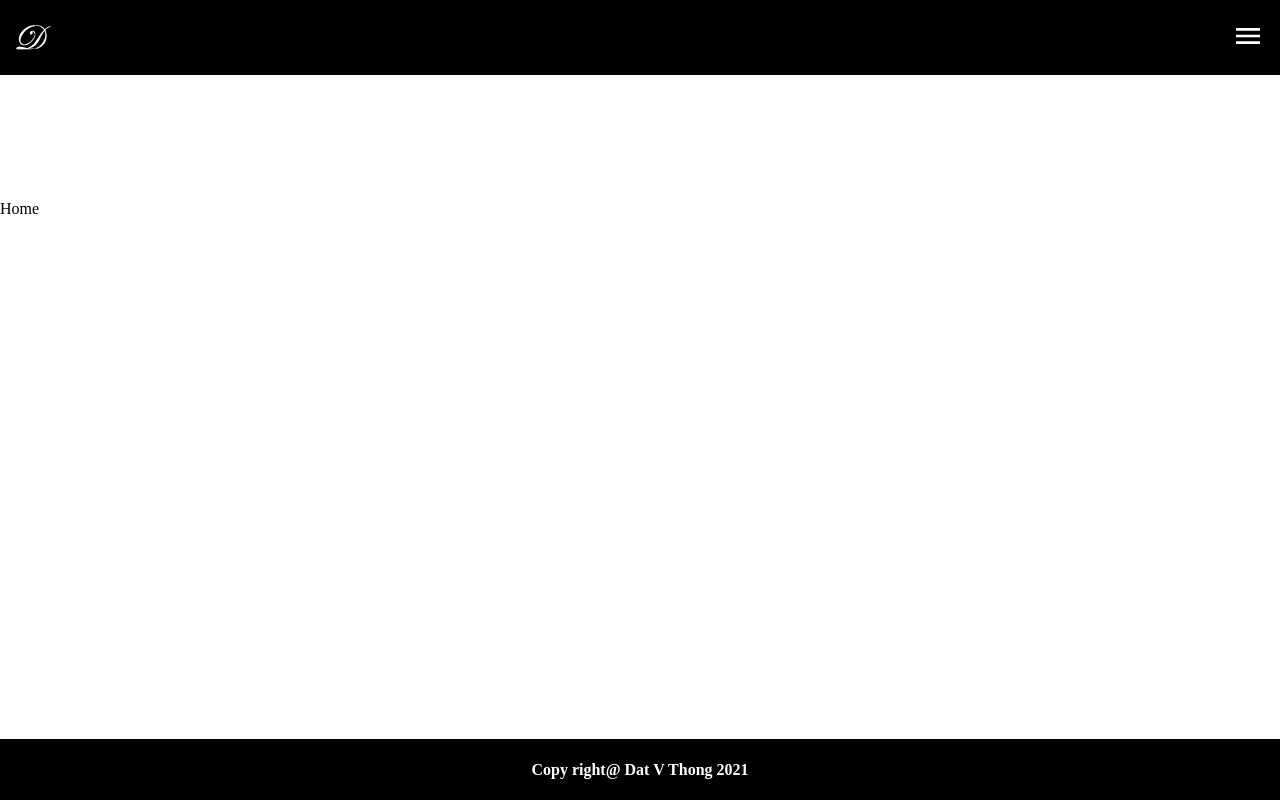
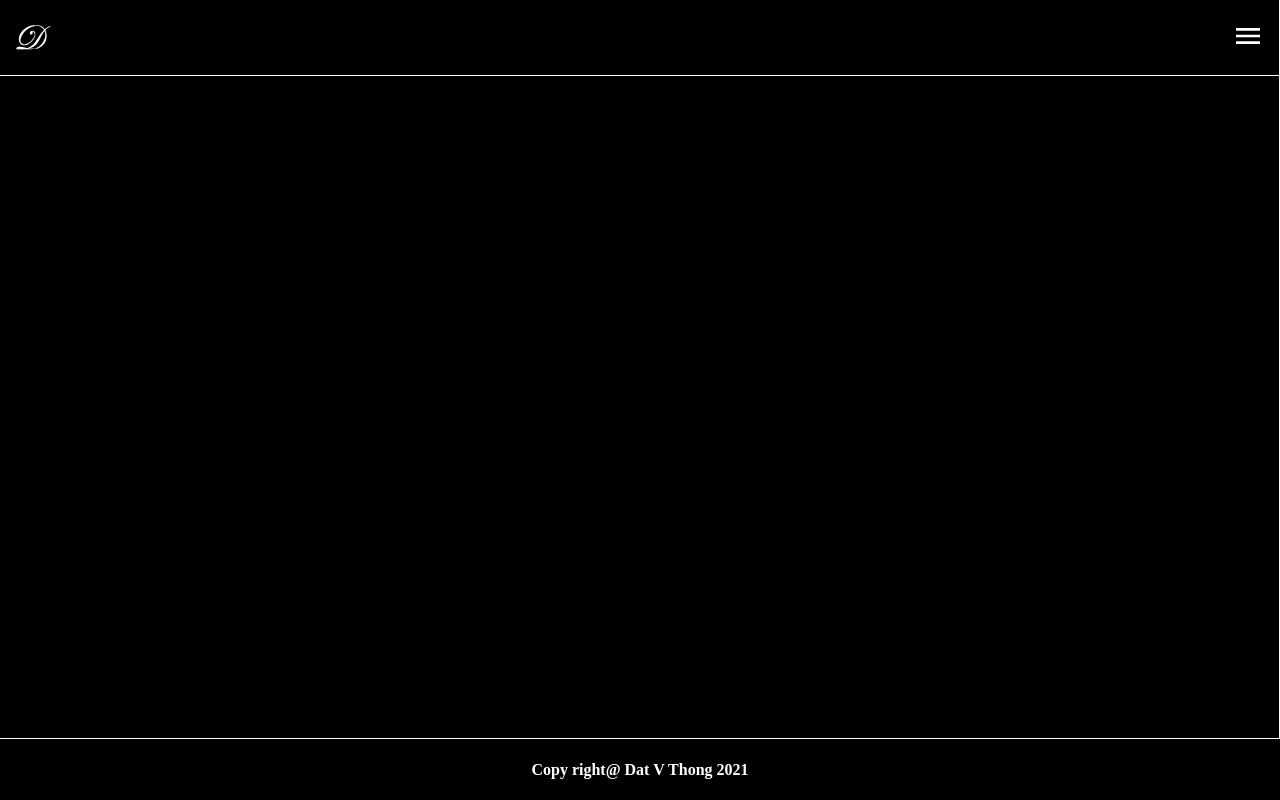
Before and after one commit to oooharuooo/portfolio-react, a React (Create React App) app: page / in a window 1280 px wide. Built offline with nearby package versions, Linux system fonts and the light colour scheme; a web font is replaced by a local one.

Commit message:
added background

```diff
--- a/src/components/Footer.js
+++ b/src/components/Footer.js
@@ -1,13 +1,24 @@
 import React from "react";
 
 import styled from "styled-components";
+import { motion } from "framer-motion";
 
-import LinkedInIcon from "@material-ui/icons/LinkedIn";
-import GitHubIcon from "@material-ui/icons/GitHub";
+const container = {
+	hidden: { opacity: 0 },
+	show: {
+		opacity: 1,
+		transition: { ease: "easeOut", duration: 1.5 },
+	},
+};
 
 const Footer = () => {
 	return (
-		<CopyRight>
+		<CopyRight
+			as={motion.footer}
+			initial="hidden"
+			animate="show"
+			variants={container}
+		>
 			<h4>Copy right@ Dat V Thong 2021</h4>
 		</CopyRight>
 	);
@@ -16,6 +27,7 @@ const Footer = () => {
 export default Footer;
 const CopyRight = styled.footer`
 	background-color: black;
+	z-index: 1000;
 
 	display: flex;
 	justify-content: center;
@@ -23,6 +35,7 @@ const CopyRight = styled.footer`
 	height: fit-content;
 
 	padding: 0 1rem;
+	border-top: 1px solid white;
 	h4 {
 		color: white;
 	}
--- a/src/components/HomePage.js
+++ b/src/components/HomePage.js
@@ -1,7 +1,10 @@
 import React from "react";
+import styled from "styled-components";
 
 const HomePage = () => {
-	return <div>Home</div>;
+	return <div></div>;
 };
 
 export default HomePage;
+
+const Home = styled.div``;
--- a/src/components/NavBar.js
+++ b/src/components/NavBar.js
@@ -7,8 +7,6 @@ import { NavLink } from "react-router-dom";
 import LogoD from "../img/LogoD";
 import MenuIcon from "@material-ui/icons/Menu";
 import CloseIcon from "@material-ui/icons/Close";
-import LinkedInIcon from "@material-ui/icons/LinkedIn";
-import GitHubIcon from "@material-ui/icons/GitHub";
 
 import styled from "styled-components";
 import { motion } from "framer-motion";
@@ -17,45 +15,65 @@ const container = {
 	hidden: { opacity: 0 },
 	show: {
 		opacity: 1,
+		transition: { ease: "easeOut", duration: 1.5 },
+	},
+};
+
+const stagger = {
+	show: {
 		transition: {
 			staggerChildren: 0.25,
 		},
 	},
 };
 
+const turningAnimation = {
+	hidden: { rotateZ: 365 },
+	show: {
+		rotateZ: 0,
+		transition: { ease: "easeOut", duration: 0.25 },
+	},
+};
+
 const item = {
 	hidden: { opacity: 0 },
-	show: { opacity: 1 },
+	show: {
+		opacity: 1,
+	},
 };
 
 const NavBar = () => {
 	const [showMenu, setShowMenu] = useState(false);
 
 	return (
-		<NavBarContainer>
+		<NavBarContainer
+			initial="hidden"
+			animate="show"
+			variants={container}
+			as={motion.nav}
+		>
 			<NavMenu>
 				<LogoD />
 				{showMenu ? (
 					<CloseIcon
 						className="menu-icon"
+						variants={showMenu && turningAnimation}
+						component={motion.svg}
 						onClick={() => setShowMenu(!showMenu)}
 					/>
 				) : (
 					<MenuIcon
 						className="menu-icon"
+						variants={showMenu && turningAnimation}
+						component={motion.svg}
 						onClick={() => setShowMenu(!showMenu)}
 					/>
 				)}
 			</NavMenu>
-			<div className="links-menu-container">
+			<motion.div className="links-menu-container">
 				{showMenu && (
 					<>
-						<motion.ul
-							className="links-menu"
-							variants={container}
-							initial="hidden"
-							animate="show"
-						>
+						<motion.ul className="links-menu" variants={stagger}>
 							{links.map(({ name, url }) => (
 								<motion.li key={url} variants={item}>
 									<NavLink
@@ -72,10 +90,10 @@ const NavBar = () => {
 						</motion.ul>
 					</>
 				)}
-			</div>
-			<div className="social-menu-container">
+			</motion.div>
+			<motion.div className="social-menu-container">
 				{showMenu && (
-					<motion.ul variants={container} initial="hidden" animate="show">
+					<motion.ul variants={stagger}>
 						{social.map(({ name, url, icon }) => (
 							<motion.li key={name} variants={item}>
 								<a
@@ -90,7 +108,7 @@ const NavBar = () => {
 						))}
 					</motion.ul>
 				)}
-			</div>
+			</motion.div>
 		</NavBarContainer>
 	);
 };
@@ -110,6 +128,7 @@ const NavBarContainer = styled.nav`
 	.links-menu-container {
 		position: absolute;
 		width: 100%;
+		z-index: 999;
 
 		background-color: black;
 		.links-menu {
@@ -135,22 +154,19 @@ const NavBarContainer = styled.nav`
 		}
 	}
 	.social-menu-container {
-		background-color: black;
+		border-left: 1px solid white;
 
-		display: flex;
-		flex-direction: column;
-		width: fit-content;
 		align-self: flex-end;
+
+		height: 100vh;
+		position: absolute;
+		z-index: 500;
 
 		ul {
 			display: flex;
 			flex-direction: column;
 			height: 100%;
-			justify-content: space-around;
-			position: absolute;
-			background-color: black;
-			right: 0;
-			top: 40%;
+			justify-content: space-evenly;
 			padding: 1rem;
 		}
 
@@ -163,10 +179,12 @@ const NavBarContainer = styled.nav`
 const NavMenu = styled.div`
 	display: flex;
 	justify-content: space-between;
-	background-color: black;
+
 	padding: 1.25rem 1rem;
 
+	border-bottom: 1px solid white;
+
 	svg:last-child {
-		z-index: 1;
+		z-index: 1000;
 	}
 `;
--- a/src/index.css
+++ b/src/index.css
@@ -5,6 +5,9 @@ body {
 	padding: 0;
 	box-sizing: border-box;
 	font-family: "Viaoda Libre", cursive;
+
+	overflow: hidden;
+	background-color: black;
 }
 
 a {
```
Also changed, not shown: public/projectImg/stars.svg (added).
